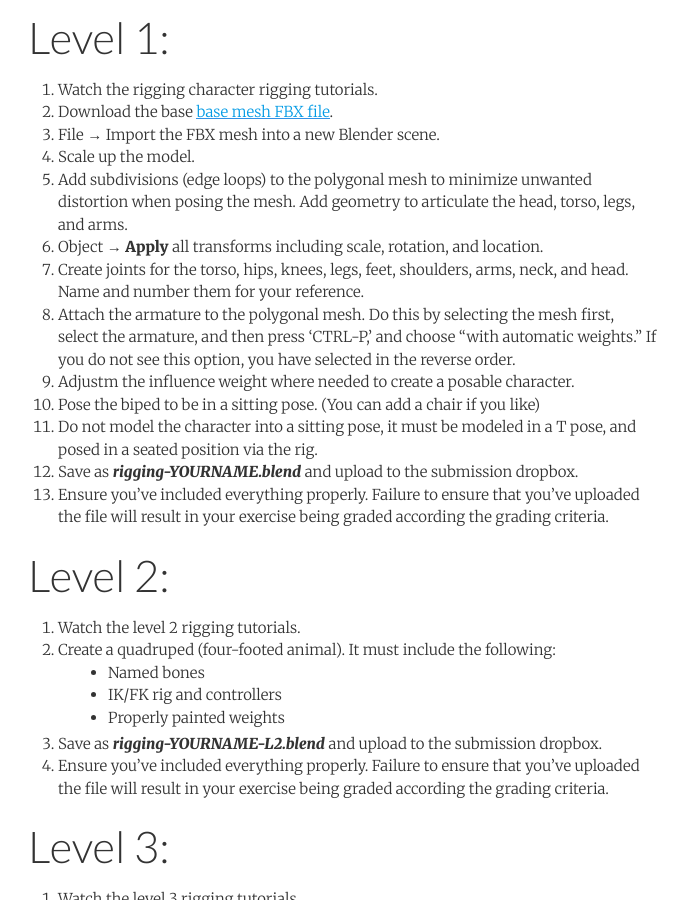
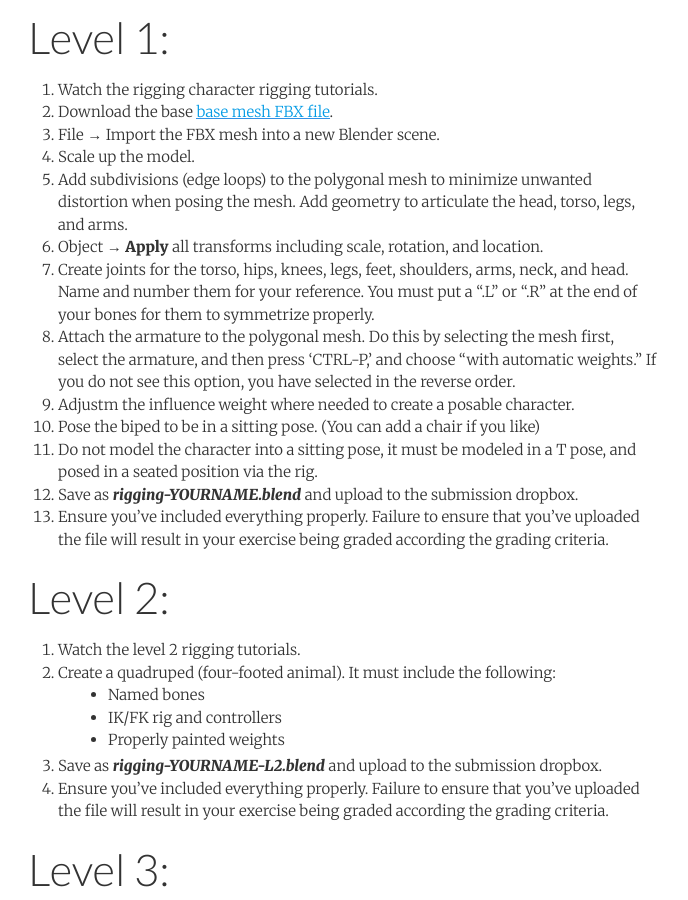
Before and after one commit to michael-collins/3d-modeling-rendering-animation-fa19--oer, a Jekyll site: the page built from _assignments/rigging/rigging.md, in a window 1280 px wide and 900 px high, scrolled down 2009 px. Shown: the whole window, without its empty margins (297-985 px from the left). Built offline with Jekyll 4.4.1, drawn with Linux system fonts in a browser that asks for light colours; nearby versions of some CDN libraries.

Commit message:
Update rigging.md

```diff
--- a/_assignments/rigging/rigging.md
+++ b/_assignments/rigging/rigging.md
@@ -56,7 +56,7 @@ Choose a either level 1, level 2, or level 3 to complete based on your prior exp
 4. Scale up the model.
 5. Add subdivisions (edge loops) to the polygonal mesh to minimize unwanted distortion when posing the mesh. Add geometry to articulate the head, torso, legs, and arms.
 6. Object → **Apply** all transforms including scale, rotation, and location.
-7. Create joints for the torso, hips, knees, legs, feet, shoulders, arms, neck, and head. Name and number them for your reference.
+7. Create joints for the torso, hips, knees, legs, feet, shoulders, arms, neck, and head. Name and number them for your reference. You must put a ".L" or ".R" at the end of your bones for them to symmetrize properly.
 8. Attach the armature to the polygonal mesh. Do this by selecting the mesh first, select the armature, and then press 'CTRL-P,' and choose "with automatic weights." If you do not see this option, you have selected in the reverse order.
 9. Adjustm the influence weight where needed to create a posable character.
 10. Pose the biped to be in a sitting pose. (You can add a chair if you like)
```
